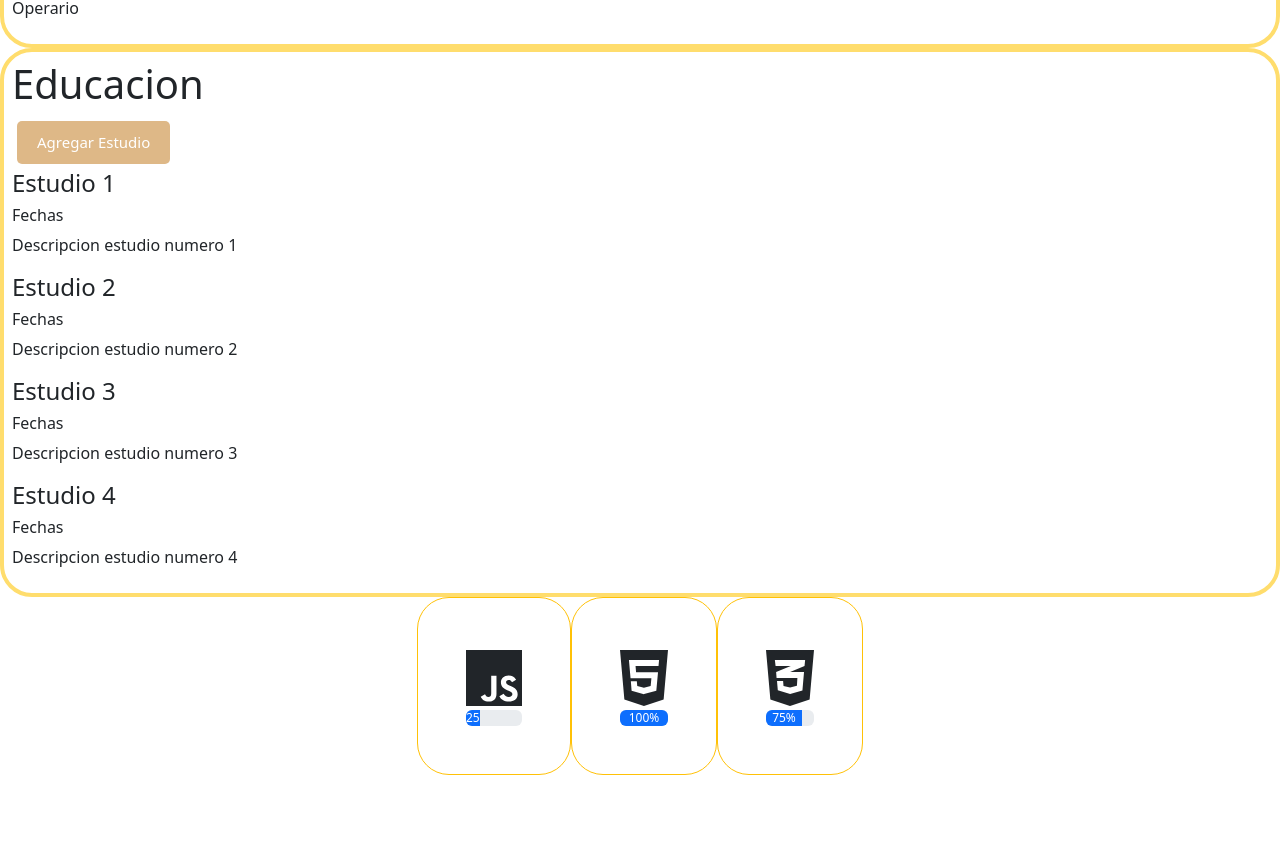
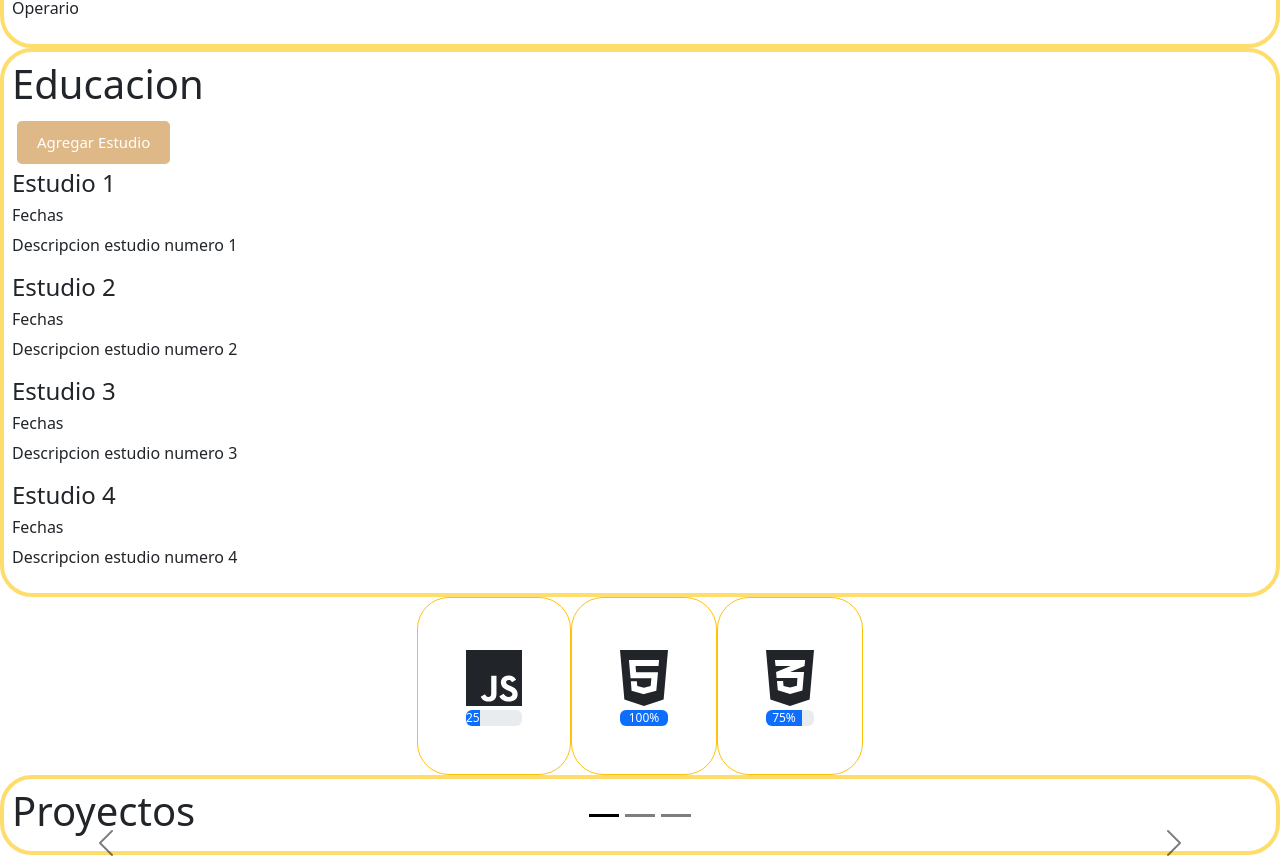
Before and after one commit to TomAndrades/portfolio, an Angular app: page / in a window 1280 px wide. Shown: the part 946-1805 px from the top of the page. Before the commit the page ends 1721 px from the top, so only its background shows below. Built offline with nearby package versions, Linux system fonts and the light colour scheme.

Commit message:
Creacion del componente proyecto

```diff
--- a/src/app/app.component.html
+++ b/src/app/app.component.html
@@ -3,3 +3,4 @@
 <app-experiencias></app-experiencias>
 <app-educacion></app-educacion>
 <app-hys></app-hys>
+<app-proyectos></app-proyectos>
--- a/src/app/app.module.ts
+++ b/src/app/app.module.ts
@@ -12,6 +12,8 @@ import { EducacionComponent } from './components/educacion/educacion.component';
 import { EstudioComponent } from './components/estudio/estudio.component';
 import { HysComponent } from './components/hys/hys.component';
 import { ProgressbarComponent } from './components/progressbar/progressbar.component';
+import { ProyectosComponent } from './components/proyectos/proyectos.component';
+import { ProyectoComponent } from './components/proyecto/proyecto.component';
 
 @NgModule({
   declarations: [
@@ -26,6 +28,8 @@ import { ProgressbarComponent } from './components/progressbar/progressbar.compo
     EstudioComponent,
     HysComponent,
     ProgressbarComponent,
+    ProyectosComponent,
+    ProyectoComponent,
   ],
   imports: [
     BrowserModule,
--- /dev/null
+++ b/src/app/components/proyecto/proyecto.component.html
@@ -0,0 +1,20 @@
+<div *ngFor="let proyecto of proyectos; let i = index">
+  <div *ngIf="i === 0; else notFirst">
+    <div class="carousel-item active" data-bs-interval="10000">
+      <img src="..." class="d-block w-100" alt="..." />
+      <div class="carousel-caption d-none d-md-block">
+        <h5>First slide label</h5>
+        <p>Some representative placeholder content for the first slide.</p>
+      </div>
+    </div>
+  </div>
+  <ng-template #notFirst>
+    <div class="carousel-item" data-bs-interval="2000">
+      <img src="..." class="d-block w-100" alt="..." />
+      <div class="carousel-caption d-none d-md-block">
+        <h5>First slide label</h5>
+        <p>Some representative placeholder content for the first slide.</p>
+      </div>
+    </div>
+  </ng-template>
+</div>
--- /dev/null
+++ b/src/app/components/proyecto/proyecto.component.ts
@@ -0,0 +1,16 @@
+import { Component, OnInit } from '@angular/core';
+
+@Component({
+  selector: 'app-proyecto',
+  templateUrl: './proyecto.component.html',
+  styleUrls: ['./proyecto.component.css']
+})
+export class ProyectoComponent implements OnInit {
+  proyectos = [];
+  show = true;
+  constructor() { }
+
+  ngOnInit(): void {
+  }
+
+}
--- /dev/null
+++ b/src/app/components/proyectos/proyectos.component.html
@@ -0,0 +1,53 @@
+<div class="card mat-card p-2">
+  <h1>Proyectos</h1>
+  <div
+    id="carouselExampleDark"
+    class="carousel carousel-dark slide"
+    data-bs-ride="carousel"
+  >
+    <div class="carousel-indicators">
+      <button
+        type="button"
+        data-bs-target="#carouselExampleDark"
+        data-bs-slide-to="0"
+        class="active"
+        aria-current="true"
+        aria-label="Slide 1"
+      ></button>
+      <button
+        type="button"
+        data-bs-target="#carouselExampleDark"
+        data-bs-slide-to="1"
+        aria-label="Slide 2"
+      ></button>
+      <button
+        type="button"
+        data-bs-target="#carouselExampleDark"
+        data-bs-slide-to="2"
+        aria-label="Slide 3"
+      ></button>
+    </div>
+    <div class="carousel-inner">
+      <!-- Aca decido hacer en un componente aparte la integracion de cada proyecto iterando con un ngFor para simplificar el codigo -->
+      <app-proyecto></app-proyecto>
+    </div>
+    <button
+      class="carousel-control-prev"
+      type="button"
+      data-bs-target="#carouselExampleDark"
+      data-bs-slide="prev"
+    >
+      <span class="carousel-control-prev-icon" aria-hidden="true"></span>
+      <span class="visually-hidden">Previous</span>
+    </button>
+    <button
+      class="carousel-control-next"
+      type="button"
+      data-bs-target="#carouselExampleDark"
+      data-bs-slide="next"
+    >
+      <span class="carousel-control-next-icon" aria-hidden="true"></span>
+      <span class="visually-hidden">Next</span>
+    </button>
+  </div>
+</div>
--- /dev/null
+++ b/src/app/components/proyectos/proyectos.component.ts
@@ -0,0 +1,15 @@
+import { Component, OnInit } from '@angular/core';
+
+@Component({
+  selector: 'app-proyectos',
+  templateUrl: './proyectos.component.html',
+  styleUrls: ['./proyectos.component.css']
+})
+export class ProyectosComponent implements OnInit {
+
+  constructor() { }
+
+  ngOnInit(): void {
+  }
+
+}
```
Also changed, not shown: src/app/components/proyecto/proyecto.component.css (added), src/app/components/proyectos/proyectos.component.css (added).
